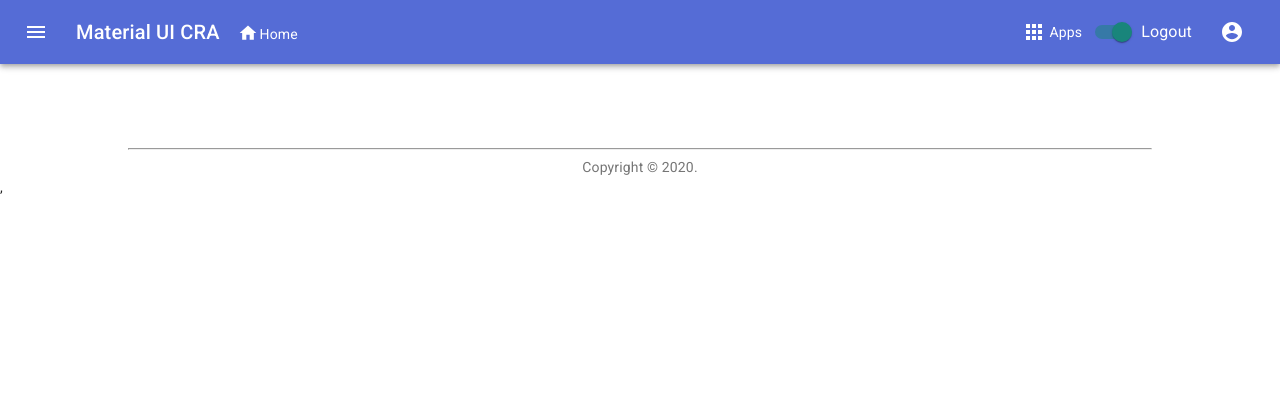
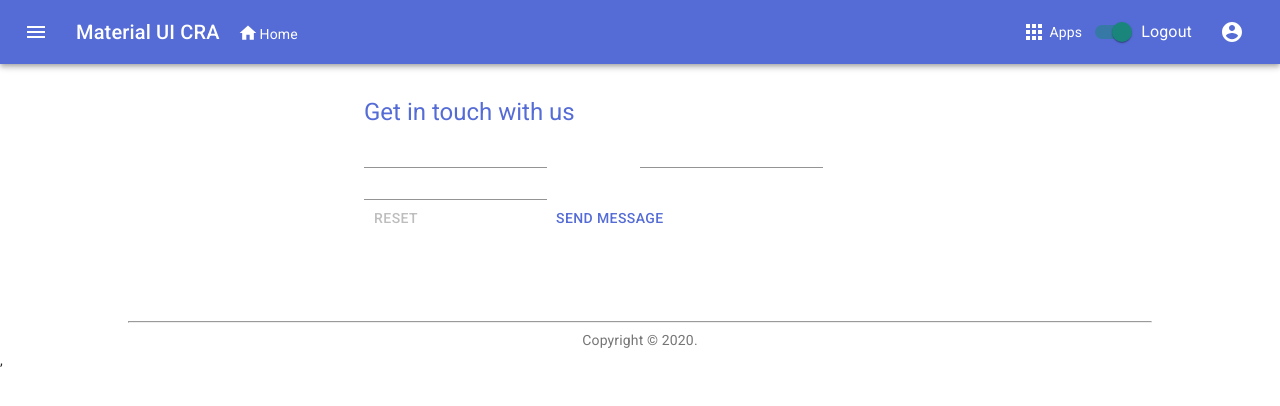
Before and after one commit to Alan-CS/ReactMaterialUIApp, a React (Create React App) app: page /ContactForm in a window 1280 px wide. Shown: the top 406 px of the page. Built offline with nearby package versions, Linux system fonts and the light colour scheme.

Commit message:
Added a new ContactForm.js file and changed index.js for routing.

```diff
--- /dev/null
+++ b/src/components/ContactForm.js
@@ -0,0 +1,135 @@
+import React, {useState} from "react";
+
+// @material-ui/core components
+import Box from "@material-ui/core/Box";
+import Button from '@material-ui/core/Button';
+import Container from "@material-ui/core/Container";
+import TextField from '@material-ui/core/TextField';
+import {Grid, Typography} from "@material-ui/core";
+import {makeStyles} from "@material-ui/core/styles";
+
+import { ErrorMessage, Field, Formik, Form } from 'formik';
+import * as Yup from 'yup';
+
+const useStyles = makeStyles((theme) => ({
+  root: {
+    flexGrow: 1,
+  },
+}));
+
+
+export default function ContactForm() {
+
+  const classes = useStyles();
+
+  const initialValues = {name: '', email: '', message: ''}
+  const validationSchema = Yup.object().shape({
+    name: Yup.string().required('Required'),
+    email: Yup.string().email().required('Required'),
+    message: Yup.string().required('Required'),
+    });
+
+  const submitHandler = (values, {setSubmitting}) => {
+    setTimeout(() => {
+      alert(JSON.stringify(values, null, 2));
+      setSubmitting(false);
+    }, 400);
+  };
+
+  return (
+
+    <Container maxWidth="sm">
+      <Box my={4}>
+        <Typography variant="h5" gutterBottom color="primary">
+          Get in touch with us
+        </Typography>
+
+          <Formik
+            initialValues={initialValues}
+            onSubmit={submitHandler}
+            validationSchema={validationSchema}
+          >
+            {(props) => {
+
+              const {
+                dirty,
+                errors,
+                handleBlur,
+                handleChange,
+                handleReset,
+                handleSubmit,
+                isSubmitting,
+                touched,
+                values,
+              } = props;
+
+              return (
+                <form onSubmit={handleSubmit}>
+                  <Grid container >
+                    <Grid item xs={12} sm={6} md={6}>
+                      <TextField
+                        labelText="Your Name"
+                        id="name"
+                        name="name"
+                        value={values.name}
+                        error={errors.name && touched.name}
+                        onChange={handleChange}
+                        helperText={(errors.name && touched.name) && errors.name}
+                        inputProps={{
+                          error: errors.name && touched.name,
+                          helperText: 'Is required'
+                        }}
+                        formControlProps={{
+                          fullWidth: true,
+                          helperText: 'Is required',
+                          onBlur: handleBlur
+                        }}
+                      />
+                    </Grid>
+                    <Grid item xs={12} sm={6} md={6}>
+                      <TextField
+                        labelText="Your Email"
+                        id="email"
+                        formControlProps={{
+                          fullWidth: true
+                        }}
+                      />
+                    </Grid>
+                    <Grid item xs={12}>
+                    <TextField
+                      labelText="Your Message"
+                      id="message"
+                      formControlProps={{
+                        fullWidth: true,
+                        className: classes.textArea
+                      }}
+                      inputProps={{
+                        multiline: true,
+                        rows: 5
+                      }}
+                    />
+                    </Grid>
+                    <Grid item xs={12} sm={4} md={4}>
+                      <Button
+                        type="button"
+                        className="outline"
+                        onClick={handleReset}
+                        disabled={!dirty || isSubmitting}
+                      >
+                        Reset
+                      </Button>
+                    </Grid>
+                    <Grid item xs={12} sm={4} md={4}>
+                      <Button color="primary" type="submit" disabled={isSubmitting}>
+                        Send Message
+                      </Button>
+                    </Grid>
+                  </Grid>
+                </form>
+              );
+            }}
+          </Formik>
+      </Box>
+    </Container>
+  );
+}
--- a/src/index.js
+++ b/src/index.js
@@ -14,10 +14,11 @@ import { ThemeProvider } from '@material-ui/styles';
 import theme from './theme';
 
 import App from './App';
+import ButtonsPage from './components/ButtonsPage';
+import ContactForm from './components/ContactForm';
+import ContactsPage from './components/ContactsPage';
+import Footer from './components/Footer';
 import Header from './components/Header';
-import Footer from './components/Footer';
-import ButtonsPage from './components/ButtonsPage';
-import ContactsPage from './components/ContactsPage';
 
 var hist = createBrowserHistory();
 
@@ -32,6 +33,7 @@ ReactDOM.render(
           <Route exact path="/" component={App} />
           <Route path="/Buttons" component={ButtonsPage} />
           <Route path="/Contacts" component={ContactsPage} />
+          <Route path="/ContactForm" component={ContactForm} />
         </Switch>
         <Footer/>
       </React.Fragment>
```
